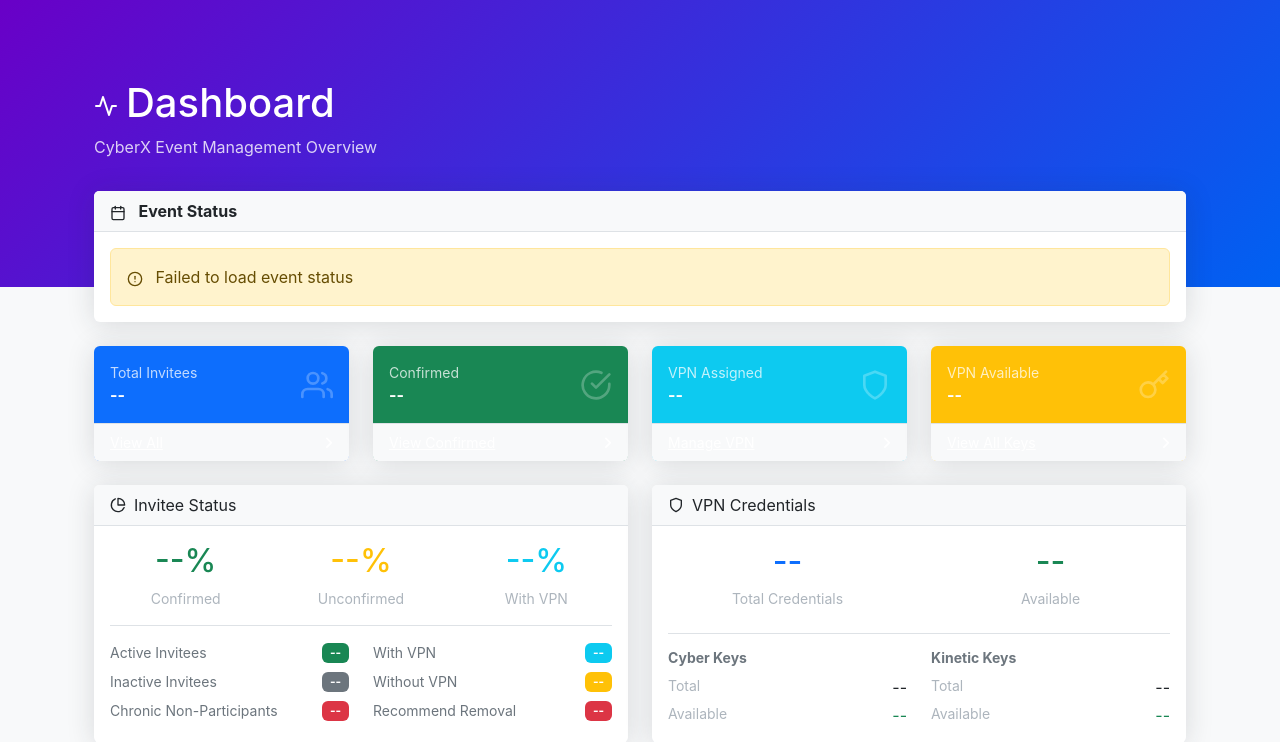
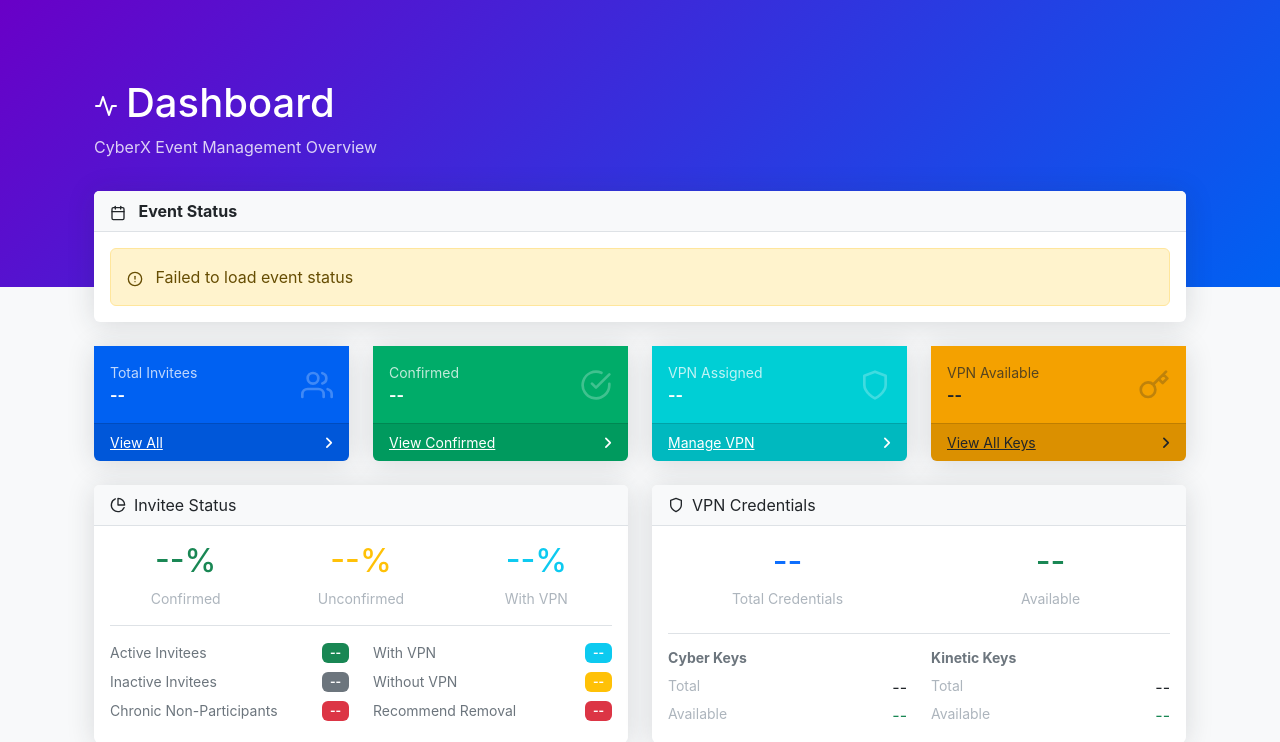
Before and after one commit to CyberX-Red-Team/cyberx-event-mgmt, a Python web app: template frontend/templates/pages/admin/dashboard.html in a window 1280 px wide. Shown: the part 113-855 px from the top of the page. Run offline with Jinja, Linux system fonts and the light colour scheme; the template is opened without the code that fills it, so the values that code supplies are empty.

Commit message:
Fix stats card colors and improve login page centering
- Fixed stats card colored backgrounds to work in both light and dark modes
- Removed dark-mode-only selectors for colored card backgrounds
- Added explicit text color overrides for .text-white, .text-white-75, and .text-white-50
- Ensures "View All" links and labels are visible on colored cards
- Improved login page logo and text centering using flexbox layout
- Made card-header transparent for cleaner appearance

Co-Authored-By: Claude Sonnet 4.5 <noreply@anthropic.com>

```diff
--- a/frontend/templates/layouts/base.html
+++ b/frontend/templates/layouts/base.html
@@ -840,51 +840,89 @@
             color: var(--text-primary) !important;
         }
 
-        /* Preserve colored backgrounds on stats cards in dark mode */
-        [data-theme="dark"] .card.bg-primary,
-        [data-theme="dark"] .card.bg-primary .card-body {
+        /* Preserve colored backgrounds on stats cards in BOTH light and dark modes */
+        /* Light mode overrides */
+        .card.bg-primary,
+        .card.bg-primary .card-body {
             background-color: #0061f2 !important;
             color: #ffffff !important;
         }
 
-        [data-theme="dark"] .card.bg-success,
-        [data-theme="dark"] .card.bg-success .card-body {
+        .card.bg-success,
+        .card.bg-success .card-body {
             background-color: #00ac69 !important;
             color: #ffffff !important;
         }
 
-        [data-theme="dark"] .card.bg-info,
-        [data-theme="dark"] .card.bg-info .card-body {
+        .card.bg-info,
+        .card.bg-info .card-body {
             background-color: #00cfd5 !important;
             color: #ffffff !important;
         }
 
-        [data-theme="dark"] .card.bg-warning,
-        [data-theme="dark"] .card.bg-warning .card-body {
+        .card.bg-warning,
+        .card.bg-warning .card-body {
             background-color: #f4a100 !important;
             color: #212529 !important;
         }
 
-        [data-theme="dark"] .card.bg-danger,
-        [data-theme="dark"] .card.bg-danger .card-body {
+        .card.bg-danger,
+        .card.bg-danger .card-body {
             background-color: #e81500 !important;
             color: #ffffff !important;
         }
 
-        /* Ensure card footers on colored cards also maintain colors */
-        [data-theme="dark"] .card.bg-primary .card-footer,
-        [data-theme="dark"] .card.bg-success .card-footer,
-        [data-theme="dark"] .card.bg-info .card-footer,
-        [data-theme="dark"] .card.bg-danger .card-footer {
+        /* Ensure card footers on colored cards maintain appropriate colors */
+        .card.bg-primary .card-footer,
+        .card.bg-success .card-footer,
+        .card.bg-info .card-footer,
+        .card.bg-danger .card-footer {
             background-color: rgba(0, 0, 0, 0.1) !important;
             border-color: rgba(0, 0, 0, 0.125) !important;
             color: rgba(255, 255, 255, 0.8) !important;
         }
 
-        [data-theme="dark"] .card.bg-warning .card-footer {
+        .card.bg-warning .card-footer {
             background-color: rgba(0, 0, 0, 0.1) !important;
             border-color: rgba(0, 0, 0, 0.125) !important;
             color: rgba(0, 0, 0, 0.7) !important;
+        }
+
+        /* Ensure text helper classes work on colored cards */
+        .card.bg-primary .text-white-75,
+        .card.bg-success .text-white-75,
+        .card.bg-info .text-white-75,
+        .card.bg-danger .text-white-75,
+        .card.bg-warning .text-white-75 {
+            color: rgba(255, 255, 255, 0.75) !important;
+        }
+
+        .card.bg-primary .text-white-50,
+        .card.bg-success .text-white-50,
+        .card.bg-info .text-white-50,
+        .card.bg-danger .text-white-50,
+        .card.bg-warning .text-white-50 {
+            color: rgba(255, 255, 255, 0.5) !important;
+        }
+
+        .card.bg-warning .text-white-75 {
+            color: rgba(33, 37, 41, 0.75) !important;
+        }
+
+        .card.bg-warning .text-white-50 {
+            color: rgba(33, 37, 41, 0.5) !important;
+        }
+
+        /* Ensure .text-white class works on colored cards */
+        .card.bg-primary .text-white,
+        .card.bg-success .text-white,
+        .card.bg-info .text-white,
+        .card.bg-danger .text-white {
+            color: #ffffff !important;
+        }
+
+        .card.bg-warning .text-white {
+            color: #212529 !important;
         }
 
         [data-theme="dark"] .table {
```
Also changed, not shown: frontend/templates/pages/auth/login.html (+4 -6 lines).
